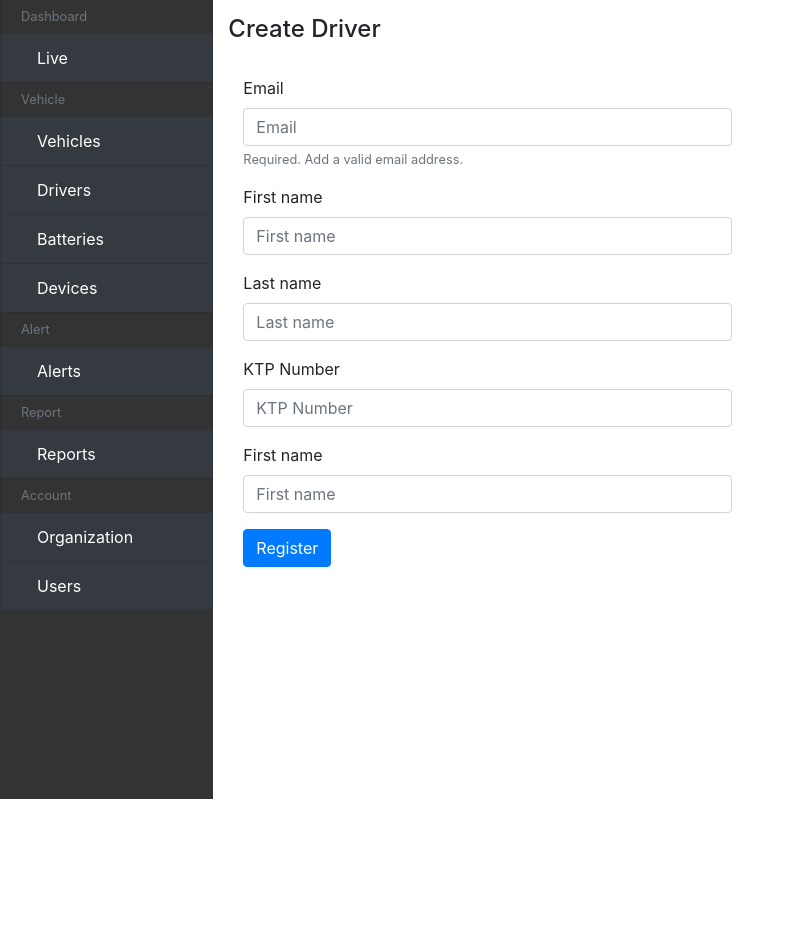
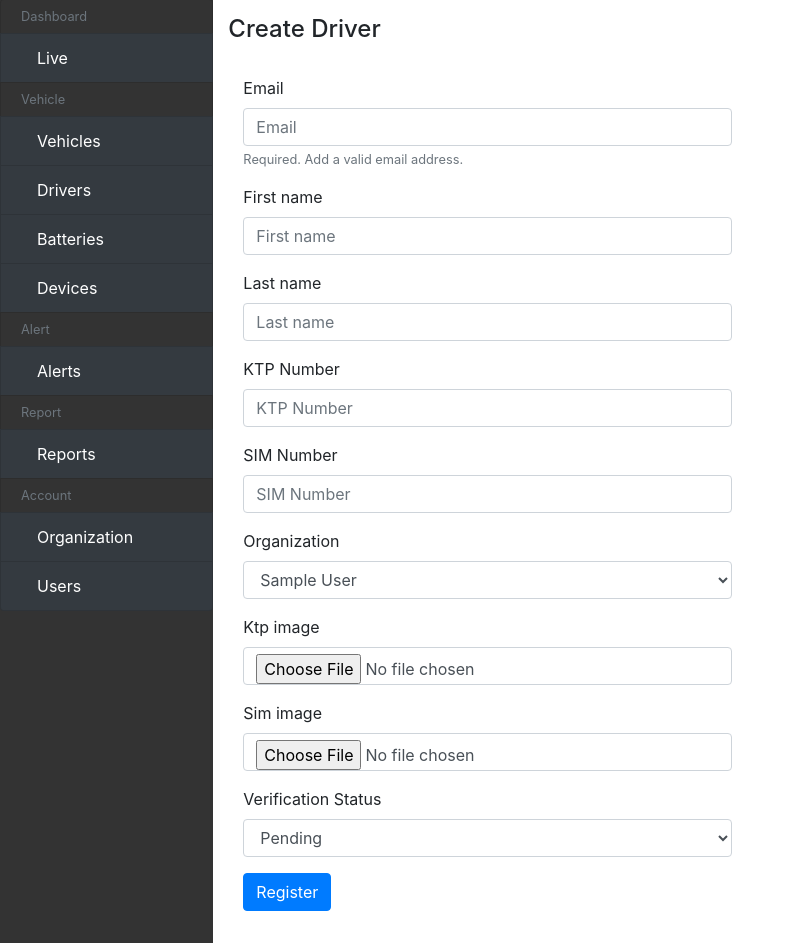
Before and after one commit to Avinash1904/EV, a Django app: page /vehicles/driver/create/ in a window 1280 px wide. Shown: the part 57-1000 px from the top of the page, without its empty margins (0-795 px from the left). Before the commit the page ends 856 px from the top, so only its background shows below. Run offline with Django 3.2, Linux system fonts and the light colour scheme; a user stored in the database is signed in; tables that the repository leaves empty hold one stand-in row (values such as "Sample post"); parts of the project's set-up code (start-up, migrations or seed data) failed here and were passed over; some libraries are stand-ins or nearby versions.

Commit message:
fixed issues

```diff
--- a/ev/Vehicle/views.py
+++ b/ev/Vehicle/views.py
@@ -13,6 +13,22 @@
 from dal import autocomplete
 from django.http import HttpResponse
 from django.utils.decorators import method_decorator
+
+
+import random
+from ev.auth import create_user_firebase
+
+
+def generate_password():
+    characters = list('abcdefghijklmnopqrstuvwxyz')
+    characters.extend(list('ABCDEFGHIJKLMNOPQRSTUVWXYZ'))
+    characters.extend(list('0123456789'))
+    characters.extend(list('!@#$%^&*()?><:;'))
+    password = ''
+    length = random.randint(10, 13)
+    for x in range(length):
+        password += random.choice(characters)
+    return password
 
 
 @method_decorator(admin_only, name="dispatch")
@@ -281,24 +297,33 @@
     context = {}
     if request.POST:
         form = RegistrationForm(request.POST)
-
         profile_form = ProfileDriverForm(data=request.POST)
         # print(profile_form.data)
         if form.is_valid() and profile_form.is_valid():
-            user = form.save()
+            print("valid form")
+            password = generate_password()
+            user = form.save(commit=False)
+            user.set_password(password)
+            user.save()
+            print("password ", password)
             profile = profile_form.save(commit=False)
             profile.user = user
             if not request.user.is_superuser:
                 profile.organization = request.user.profile.organization
             profile.save()
-            return redirect('driver-create')
+            # save user in firebase
+            firebase_user = create_user_firebase(user.email, password)
+            context["email"] = user.email
+            context["password"] = password
+            return render(request, "account/registration_complete.html", context)
         else:
             context["registration_form"] = form
             context["profile_form"] = profile_form
     else:
         print("else")
         form = RegistrationForm()
-        profile_form = ProfileDriverForm()
+        profile_form = ProfileDriverForm(
+            initial={'organization': request.user.profile.organization})
         context["registration_form"] = form
         context["profile_form"] = profile_form
 
--- a/ev/ev/permissions.py
+++ b/ev/ev/permissions.py
@@ -20,7 +20,7 @@ def admin_or_manager_only(view_func):
         if request.user.is_admin:
             return view_func(request, *args, **kwargs)
         # elif request.user.profile.profile_type == "manager":
-        elif request.user.profile.role == Role.objects.get(id=2):
+        elif request.user.profile.role == Role.objects.get(id=3):
             return view_func(request, *args, **kwargs)
         else:
             print("yolo1")
@@ -41,7 +41,7 @@ class AdminOrManagerOnlyPermissions(PermissionRequiredMixin):
         if self.request.user.is_admin:
             return True
         # elif self.request.user.profile.profile_type == "manager":
-        elif self.request.user.profile.role == Role.objects.get(id=2):
+        elif self.request.user.profile.role == Role.objects.get(id=3):
             print("maanager")
             return True
         return False
--- a/ev/ev/urls.py
+++ b/ev/ev/urls.py
@@ -40,5 +40,8 @@ urlpatterns = [
     path("password-change-done/", auth_views.PasswordChangeDoneView.as_view(
         template_name="account/password_change_complete.html"), name="password_change_complete"),
 ]
-# + static(settings.MEDIA_URL, document_root=settings.MEDIA_ROOT)
-# urlpatterns += static(settings.MEDIA_URL, document_root=settings.MEDIA_ROOT)
+if settings.DEBUG:
+    urlpatterns += static(settings.STATIC_URL,
+                          document_root=settings.STATIC_ROOT)
+# + static(settings.STATIC_URL, document_root=settings.STATIC_ROOT)
+# urlpatterns += static(settings.STATIC_URL, document_root=settings.STATIC_ROOT)
--- a/ev/templates/driver/create_driver.html
+++ b/ev/templates/driver/create_driver.html
@@ -13,32 +13,72 @@
     </div>
   </div>
 
+
+
   <div class="col-md-6">
     <div class="form-group">
-      {% bootstrap_field profile_form.first_name layout="horizontal"%}
+      {% bootstrap_field profile_form.first_name layout="horizontal" %}
     </div>
   </div>
 
   <div class="col-md-6">
     <div class="form-group">
-      {% bootstrap_field profile_form.last_name layout="horizontal"%}
+      {% bootstrap_field profile_form.last_name layout="horizontal" %}
     </div>
   </div>
 
   <div class="col-md-6">
     <div class="form-group">
-      {% bootstrap_field profile_form.ktp_number layout="horizontal"%}
+      {% bootstrap_field profile_form.ktp_number layout="horizontal" %}
     </div>
   </div>
 
-{% if request.user.is_superuser %}
   <div class="col-md-6">
     <div class="form-group">
-      {% bootstrap_field profile_form.first_name layout="horizontal"%}
+      {% bootstrap_field profile_form.sim_number layout="horizontal" %}
     </div>
   </div>
 
+  {% if request.user.is_admin %}
+  <div class="col-md-6">
+    <div class="form-group">
+      {% bootstrap_field profile_form.organization layout="horizontal" %}
+    </div>
+  </div>
+  {% else %}
+<div class="col-md-6">
+  <div class="form-group">
+    <div class="form-group row">
+      <label class="col-md-3 col-form-label" for="id_organization">Organization</label>
+      <div class="col-md-9">
+        <select name="organization" class="form-control" title="" id="id_organization" readonly>
+        <option value="{{request.user.profile.organization.id}}" selected="">{{request.user.profile.organization}}</option>
+        </select>
+      </div>
+    </div>
+  </div>
+  </div>
   {% endif %}
+
+  <div class="col-md-6">
+    <div class="form-group">
+      {% bootstrap_field profile_form.ktp_image layout="horizontal" %}
+    </div>
+  </div>
+
+  <div class="col-md-6">
+    <div class="form-group">
+      {% bootstrap_field profile_form.sim_image layout="horizontal" %}
+    </div>
+  </div>
+
+  <div class="col-md-6">
+    <div class="form-group">
+      {% bootstrap_field profile_form.document_verification_status layout="horizontal" %}
+    </div>
+  </div>
+
+
 
   <div class="col-md-4">
     <div class="form-group">
```
Also changed, not shown: ev/account/apis/viewsets.py (+16 -0 lines), ev/ev/settings.py (+6 -4 lines).
